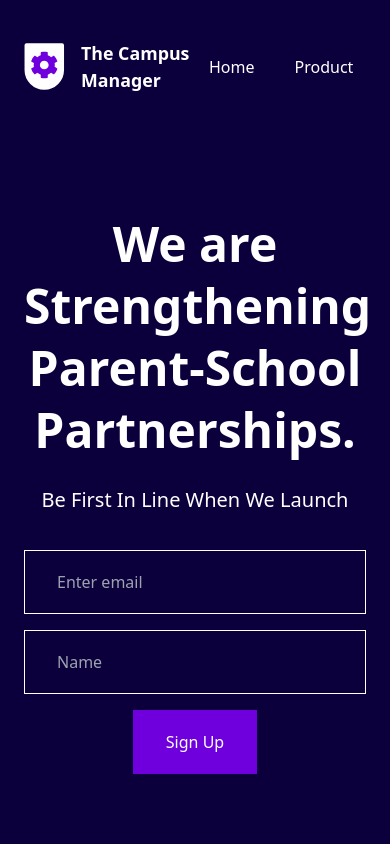
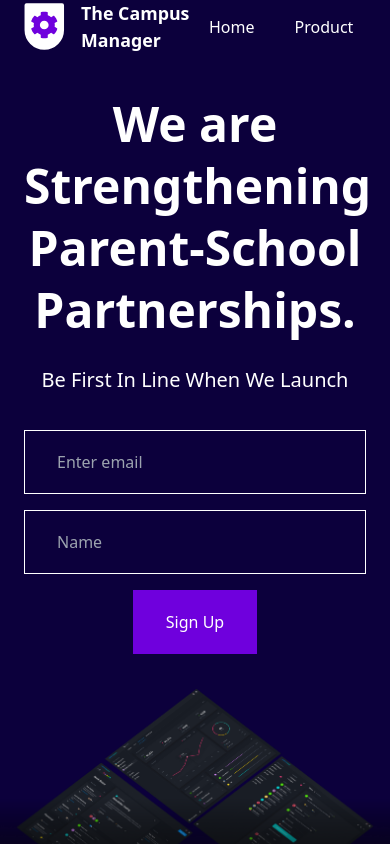
Before and after one commit to joelebukatobi/tcm-landing-page, a Next.js app: page / in a window 390 px wide. Shown: the top 844 px of the page. Built offline with nearby package versions, Linux system fonts and the light colour scheme.

Commit message:
Made styling changes to the index page for mobile

```diff
--- a/src/app/_assets/styles/molecules.module.scss
+++ b/src/app/_assets/styles/molecules.module.scss
@@ -1,5 +1,5 @@
 .container {
-  @apply max-w-[109.7rem] mx-auto px-[2.4rem] py-[4rem];
+  @apply max-w-[109.7rem] mx-auto px-[2.4rem];
 }
 
 .wrapper {
```
